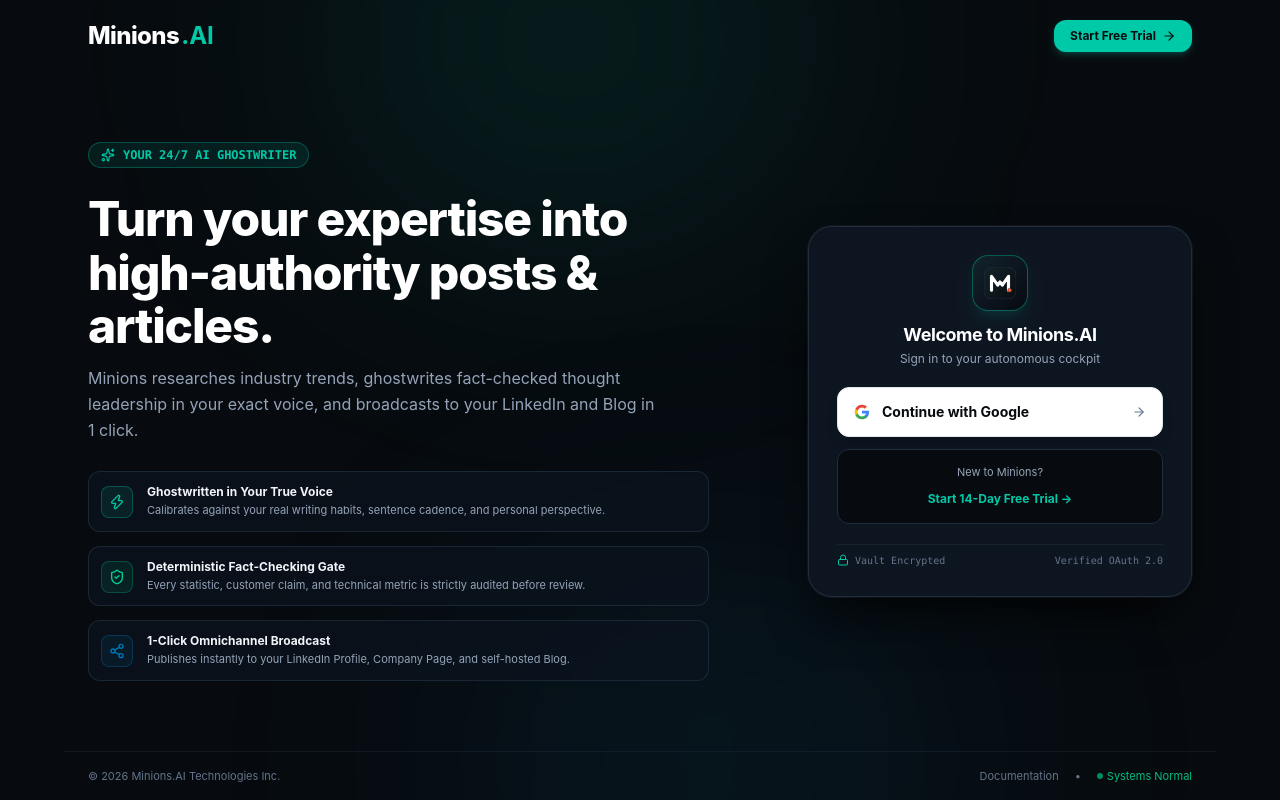
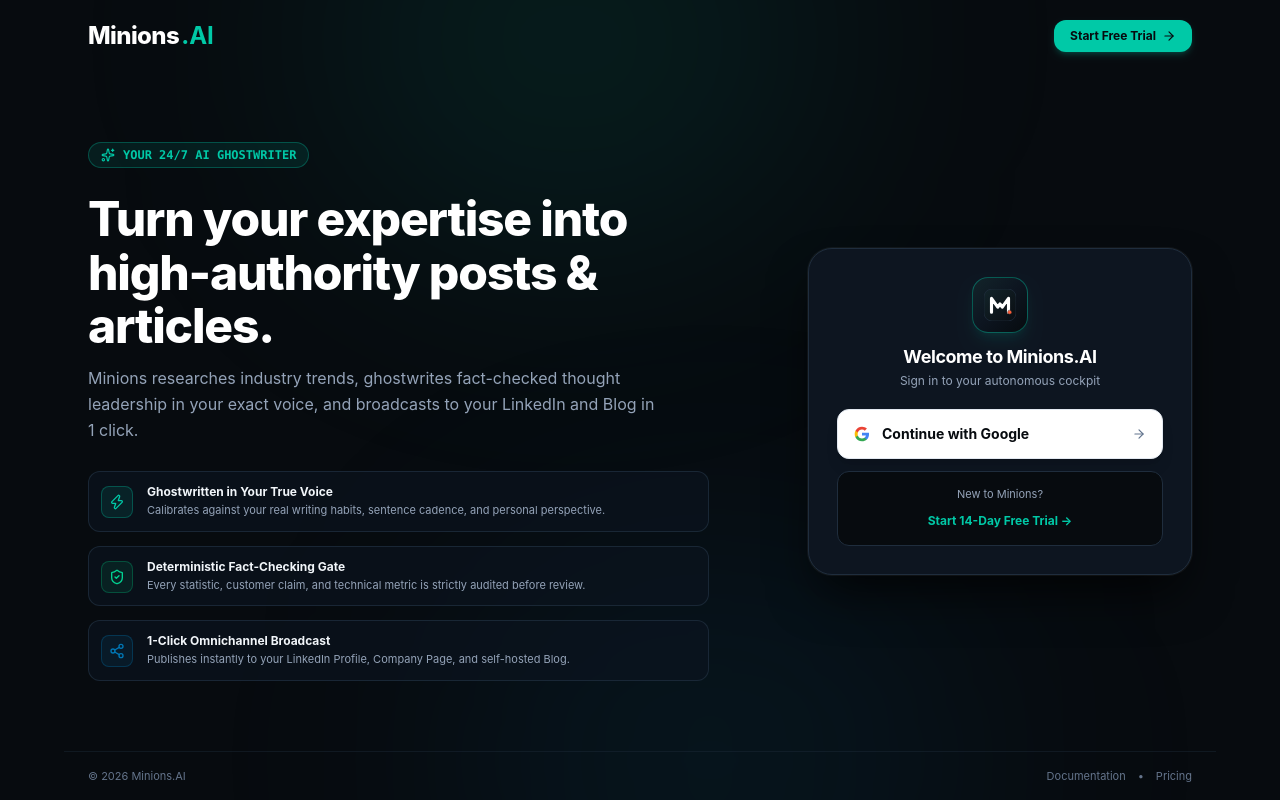
Before and after one commit to parvej-shah/minions-dashboard, a Next.js app: page /login in a window 1280 px wide. Built offline with nearby package versions, Linux system fonts and the light colour scheme.

Commit message:
style(login): remove internal security labels for clean, minimal card presentation

```diff
--- a/src/app/(auth)/login/page.tsx
+++ b/src/app/(auth)/login/page.tsx
@@ -214,15 +214,6 @@ function LoginContent() {
                 </div>
               </div>
 
-              {/* Trust & Security Footer */}
-              <div className="pt-2 border-t border-[#1F2D3D]/60 flex items-center justify-between text-[10px] font-mono text-[#64748B]">
-                <div className="flex items-center gap-1.5">
-                  <Lock className="w-3 h-3 text-[#00C9A7]" />
-                  <span>Vault Encrypted</span>
-                </div>
-                <span>Verified OAuth 2.0</span>
-              </div>
-
             </div>
           </div>
 
@@ -231,14 +222,11 @@ function LoginContent() {
 
       {/* CLEAN MINIMAL FOOTER */}
       <footer className="relative z-20 w-full max-w-6xl mx-auto px-6 py-4 flex flex-col sm:flex-row items-center justify-between gap-2 text-[11px] text-[#64748B] border-t border-[#1F2D3D]/40">
-        <p>© 2026 Minions.AI Technologies Inc.</p>
-        <div className="flex items-center gap-4">
+        <p>© 2026 Minions.AI</p>
+        <div className="flex items-center gap-3">
           <Link href="/docs" className="hover:text-[#94A3B8] transition-colors">Documentation</Link>
           <span>•</span>
-          <span className="text-emerald-500 flex items-center gap-1">
-            <span className="w-1.5 h-1.5 rounded-full bg-emerald-500 animate-pulse" />
-            Systems Normal
-          </span>
+          <Link href="/onboarding" className="hover:text-[#94A3B8] transition-colors">Pricing</Link>
         </div>
       </footer>
     </div>
```
